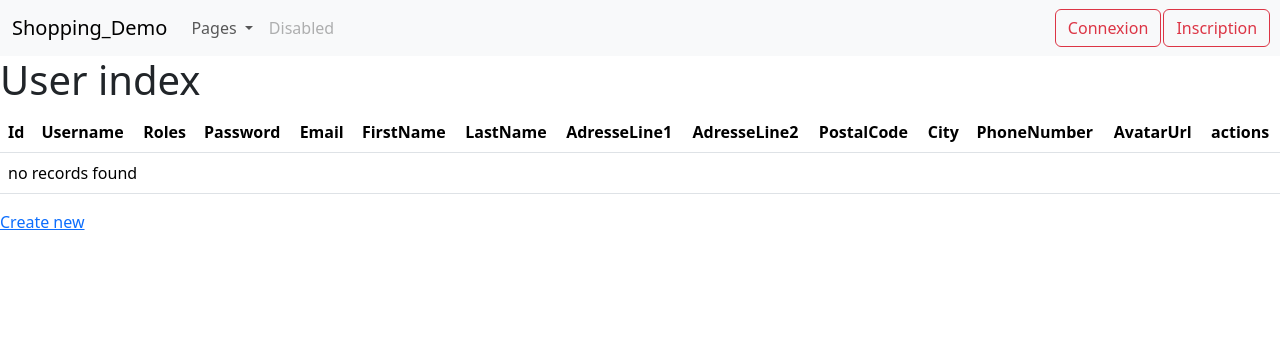
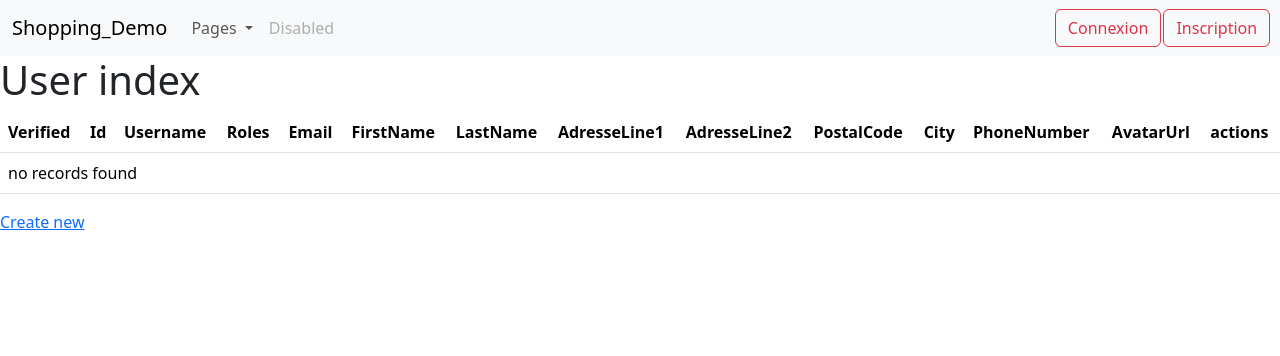
Before and after one commit to Alker51/shopping_demo, a Symfony app: template templates/user/index.html.twig in a window 1280 px wide. Shown: the top 356 px of the page. Run offline with Twig, Linux system fonts and the light colour scheme; the template is opened without the code that fills it, so the values that code supplies are empty; some libraries are stand-ins or nearby versions.

Commit message:
:lipstick: MAJ Style de la route \user.
Affichage de l'avatar, de bouton et d'un badge pour l'état du compte.

```diff
--- /dev/null
+++ b/public/styles/usersStyle.css
@@ -0,0 +1,7 @@
+table {
+    width: 100%;
+}
+
+#avatarTable {
+    height: 100px;
+}
--- a/templates/user/index.html.twig
+++ b/templates/user/index.html.twig
@@ -2,16 +2,20 @@
 
 {% block title %}User index{% endblock %}
 
+{% block stylesheets %}
+    <link href="{{ asset('styles/usersStyle.css') }}" rel="stylesheet">
+{% endblock %}
+
 {% block body %}
     <h1>User index</h1>
 
-    <table class="table">
+    <table class="table table-responsive">
         <thead>
             <tr>
+                <th>Verified</th>
                 <th>Id</th>
                 <th>Username</th>
                 <th>Roles</th>
-                <th>Password</th>
                 <th>Email</th>
                 <th>FirstName</th>
                 <th>LastName</th>
@@ -22,15 +26,16 @@
                 <th>PhoneNumber</th>
                 <th>AvatarUrl</th>
                 <th>actions</th>
+
             </tr>
         </thead>
         <tbody>
         {% for user in users %}
             <tr>
+                <td>{% if user.verified == true %}<span class="badge text-bg-success">YES</span>{% else %}<span class="badge text-bg-danger">Warning</span>{% endif %}</td>
                 <td>{{ user.id }}</td>
                 <td>{{ user.username }}</td>
                 <td>{{ user.roles ? user.roles|json_encode : '' }}</td>
-                <td>{{ user.password }}</td>
                 <td>{{ user.email }}</td>
                 <td>{{ user.firstName }}</td>
                 <td>{{ user.lastName }}</td>
@@ -39,10 +44,10 @@
                 <td>{{ user.postalCode }}</td>
                 <td>{{ user.city }}</td>
                 <td>{{ user.phoneNumber }}</td>
-                <td>{{ user.avatarUrl }}</td>
+                <td><img id="avatarTable" src="{{ user.avatarUrl }}" alt="avatar"></td>
                 <td>
-                    <a href="{{ path('app_user_show', {'id': user.id}) }}">show</a>
-                    <a href="{{ path('app_user_edit', {'id': user.id}) }}">edit</a>
+                    <a href="{{ path('app_user_show', {'id': user.id}) }}"><button type="button" class="btn btn-primary btn-sm">Show</button></a>
+                    <a href="{{ path('app_user_edit', {'id': user.id}) }}"><button type="button" class="btn btn-secondary btn-sm">Edit</button></a>
                 </td>
             </tr>
         {% else %}
```
